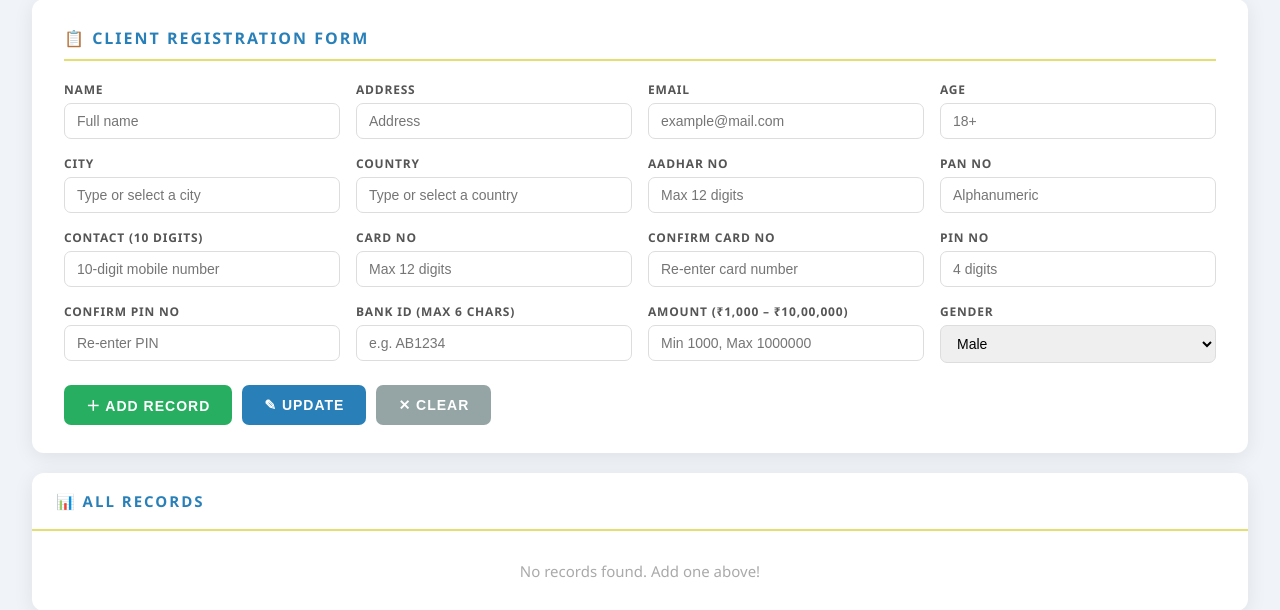
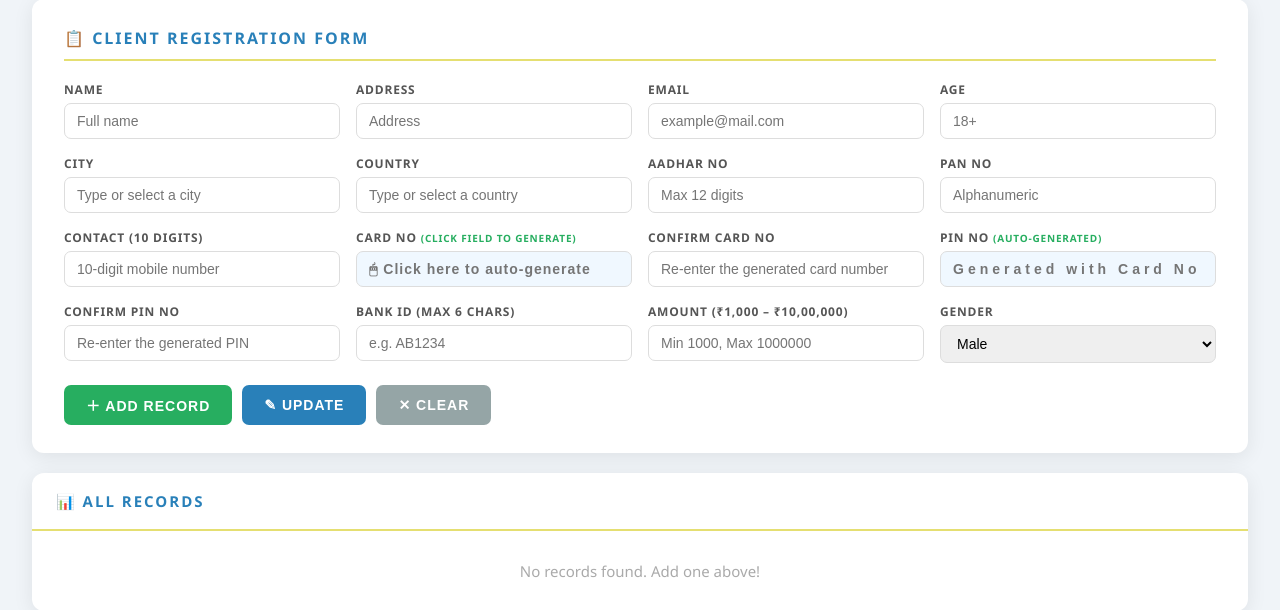
Before and after one commit to puspendugorai-coder/bank-management-web, a Flask app: template templates/dashboard.html in a window 1280 px wide. Shown: the part 103-713 px from the top of the page. Run offline with Flask 3, Linux system fonts and the light colour scheme; the template is opened without the code that fills it, so the values that code supplies are empty.

Commit message:
Update dashboard.html

```diff
--- a/templates/dashboard.html
+++ b/templates/dashboard.html
@@ -219,24 +219,30 @@
                 inputmode="numeric" />
       </div>
     <div class="form-group">
-      <label>Card No</label>
+      <label>Card No <span style="color:#27ae60; font-size:10px; font-weight:600;">(Click field to generate)</span></label>
       <input type="text" name="card_no" id="f_card"
-            placeholder="Max 12 digits" maxlength="12" />
+            placeholder="🖱 Click here to auto-generate" maxlength="12"
+            readonly
+            onclick="generateCardAndPin()"
+            style="background:#f0f8ff; color:#2980B9; font-weight:600; letter-spacing:1px; cursor:pointer;" />
+      <small id="cardGenNote" style="color:#27ae60; font-size:11px; margin-top:4px; display:none;">✔ Card &amp; PIN generated — confirm both below.</small>
     </div>
     <div class="form-group" id="confirmCardGroup">
       <label>Confirm Card No</label>
       <input type="text" name="confirm_card_no" id="f_confirm_card"
-            placeholder="Re-enter card number" maxlength="12" />
+            placeholder="Re-enter the generated card number" maxlength="12" />
     </div>
     <div class="form-group">
-      <label>Pin No</label>
+      <label>Pin No <span style="color:#27ae60; font-size:10px; font-weight:600;">(Auto-Generated)</span></label>
       <input type="text" name="pin_no" id="f_pin"
-            placeholder="4 digits" maxlength="4" />
+            placeholder="Generated with Card No" maxlength="4"
+            readonly
+            style="background:#f0f8ff; color:#2980B9; font-weight:600; letter-spacing:4px;" />
     </div>
     <div class="form-group" id="confirmPinGroup">
       <label>Confirm Pin No</label>
       <input type="text" name="confirm_pin_no" id="f_confirm_pin"
-            placeholder="Re-enter PIN" maxlength="4" />
+            placeholder="Re-enter the generated PIN" maxlength="4" />
     </div>
       <div class="form-group">
         <label>Bank ID (max 6 chars)</label>
@@ -508,6 +514,42 @@
   }
 
 
+  // ── AUTO-GENERATE CARD (12 digits) & PIN (4 digits) ───────
+  function generateCardAndPin() {
+    // Generate unique 12-digit card number
+    var card = '';
+    for (var i = 0; i < 12; i++) {
+      card += Math.floor(Math.random() * 10).toString();
+    }
+    // Generate unique 4-digit PIN
+    var pin = '';
+    for (var j = 0; j < 4; j++) {
+      pin += Math.floor(Math.random() * 10).toString();
+    }
+
+    var cardEl = document.getElementById('f_card');
+    var pinEl  = document.getElementById('f_pin');
+    var ccEl   = document.getElementById('f_confirm_card');
+    var cpEl   = document.getElementById('f_confirm_pin');
+    var noteEl = document.getElementById('cardGenNote');
+
+    cardEl.value = card;
+    pinEl.value  = pin;
+
+    // Clear confirm fields so user must re-enter
+    if (ccEl) ccEl.value = '';
+    if (cpEl) cpEl.value = '';
+    if (ccEl) ccEl.placeholder = 'Re-enter: ' + card;
+    if (cpEl) cpEl.placeholder = 'Re-enter: ' + pin;
+
+    // Show hint note
+    if (noteEl) noteEl.style.display = 'block';
+
+    // Focus confirm card field
+    if (ccEl) ccEl.focus();
+  }
+
+
   // ── CLEAR FORM ─────────────────────────────────────────────
   function clearForm() {
     ['f_name','f_address','f_email','f_age','f_aadhar',
@@ -518,15 +560,28 @@
       if (el) el.value = '';
     });
 
-    // Restore card and PIN fields to editable for new entry
+    // Reset card and PIN fields to auto-gen placeholders
     var cardEl = document.getElementById('f_card');
     var pinEl  = document.getElementById('f_pin');
-    cardEl.readOnly = false;
-    cardEl.style.background = '';
-    cardEl.style.color      = '';
-    pinEl.readOnly  = false;
-    pinEl.style.background  = '';
-    pinEl.style.color       = '';
+    cardEl.readOnly = true;
+    cardEl.style.background = '#f0f8ff';
+    cardEl.style.color      = '#2980B9';
+    cardEl.style.cursor     = 'pointer';
+    cardEl.placeholder      = '🖱 Click here to auto-generate';
+    pinEl.readOnly  = true;
+    pinEl.style.background  = '#f0f8ff';
+    pinEl.style.color       = '#2980B9';
+    pinEl.placeholder       = 'Generated with Card No';
+
+    // Reset confirm placeholders
+    var ccEl = document.getElementById('f_confirm_card');
+    var cpEl = document.getElementById('f_confirm_pin');
+    if (ccEl) ccEl.placeholder = 'Re-enter the generated card number';
+    if (cpEl) cpEl.placeholder = 'Re-enter the generated PIN';
+
+    // Hide gen note
+    var noteEl = document.getElementById('cardGenNote');
+    if (noteEl) noteEl.style.display = 'none';
 
     // Show confirm fields again for new entry
     document.getElementById('confirmCardGroup').style.display = '';
```
